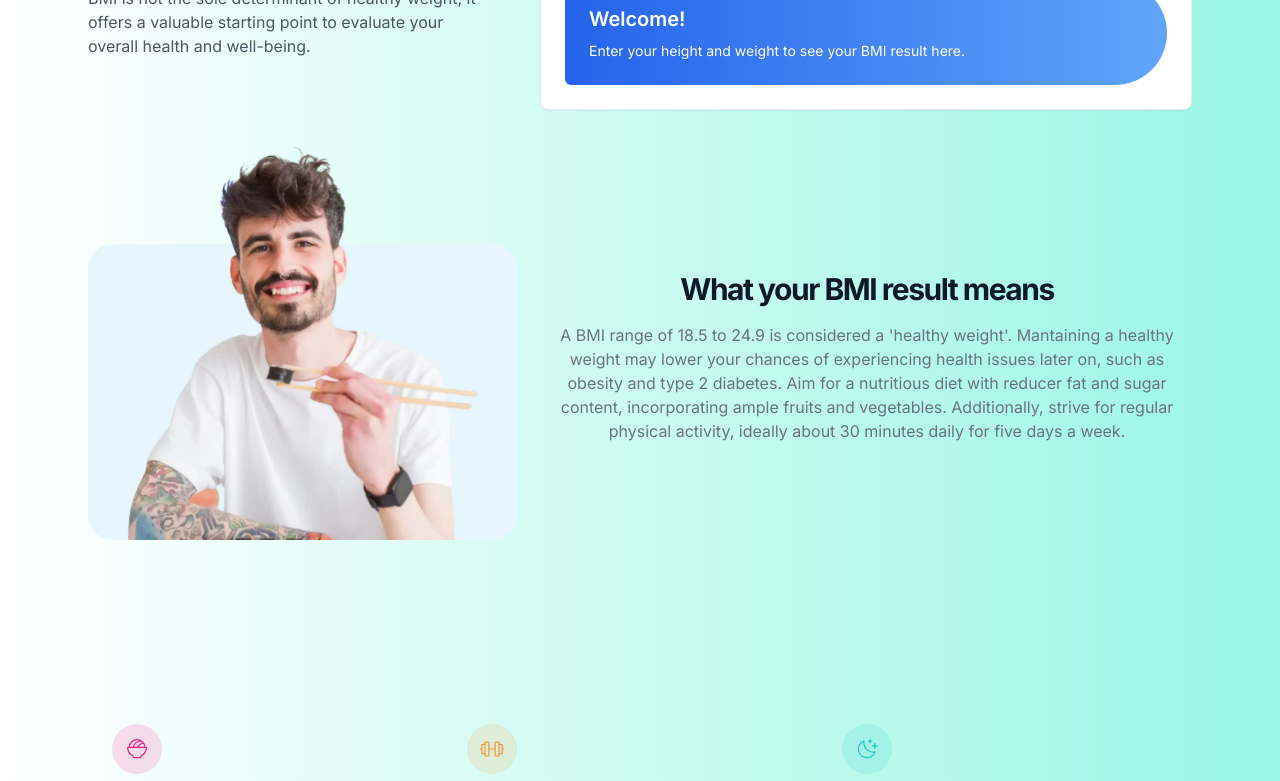
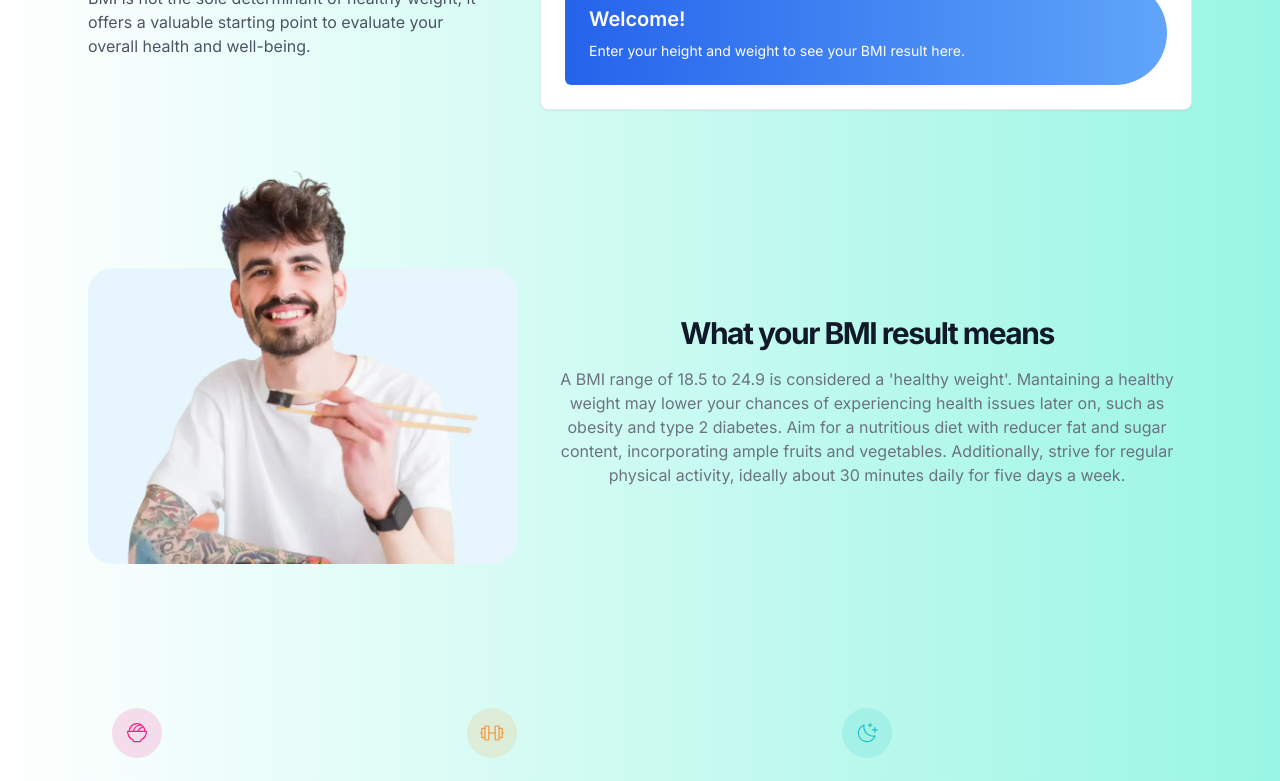
Before and after one commit to facuperezm/body-mass-calculator, a Next.js app: page / in a window 1280 px wide. Shown: the part 420-1201 px from the top of the page. Built offline with nearby package versions, Linux system fonts and the light colour scheme.

Commit message:
last section

```diff
--- a/app/page.tsx
+++ b/app/page.tsx
@@ -123,7 +123,7 @@ export default function Home(): React.ReactNode {
           height={50}
         />
       </nav>
-      <header className="flex flex-col py-2 mb-4 md:flex-row md:items-center">
+      <header className="flex flex-col py-2 mb-10 md:flex-row md:items-center">
         <div className="flex-1 gap-4 mr-12 md:text-left md:flex md:flex-col">
           <h1 className="text-5xl font-bold tracking-tighter text-center md:text-left">
             Body Mass <br /> Index Calculator
@@ -274,7 +274,7 @@ export default function Home(): React.ReactNode {
         </Card>
       </header>
       <main>
-        <section className="flex items-center gap-6 mb-20">
+        <section className="flex items-center gap-6 mb-10">
           <img
             className="mx-auto mb-20"
             src="./image-man-eating.webp"
@@ -286,7 +286,7 @@ export default function Home(): React.ReactNode {
             <h2 className="mb-4 text-3xl font-bold tracking-tighter text-center">
               What your BMI result means
             </h2>
-            <p className="mb-10 text-center text-gray-500">
+            <p className="text-center text-gray-500">
               A BMI range of 18.5 to 24.9 is considered a &apos;healthy
               weight&apos;. Mantaining a healthy weight may lower your chances
               of experiencing health issues later on, such as obesity and type 2
```
